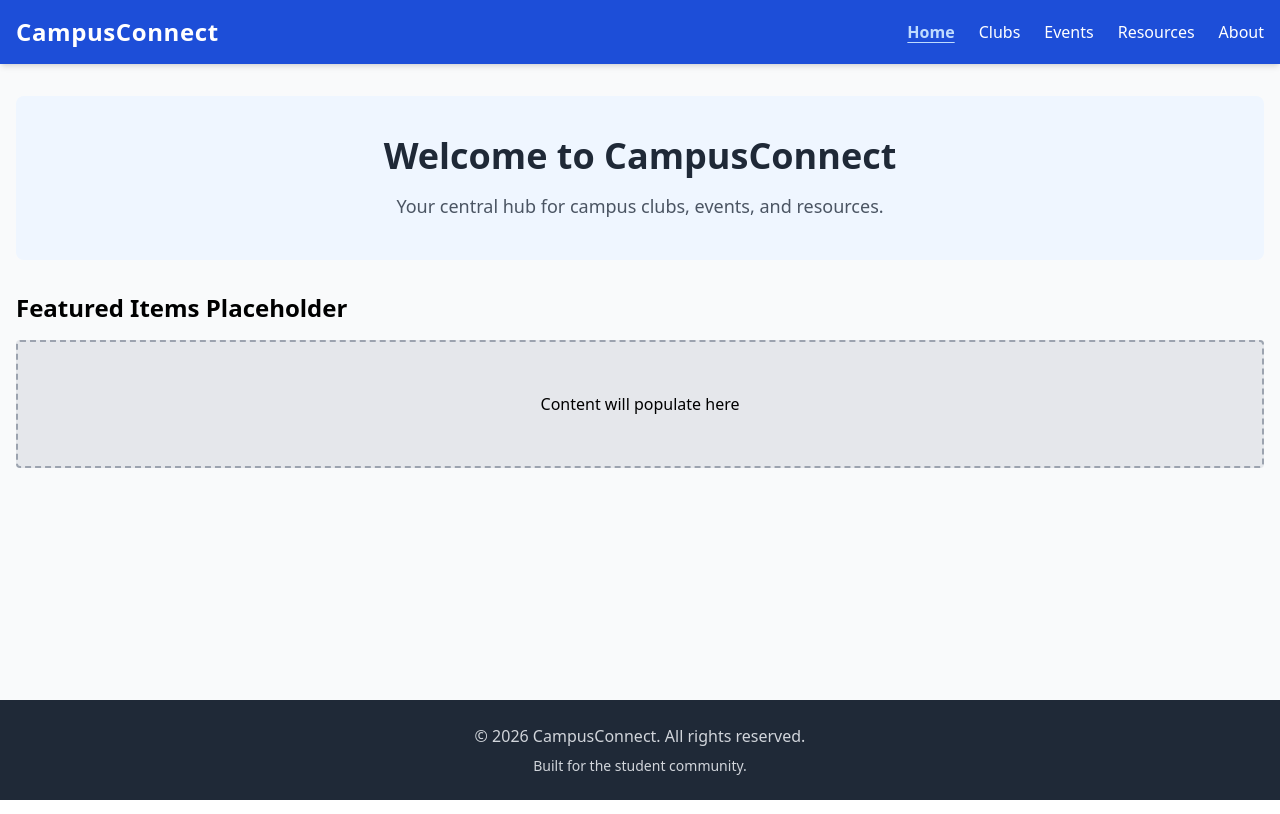
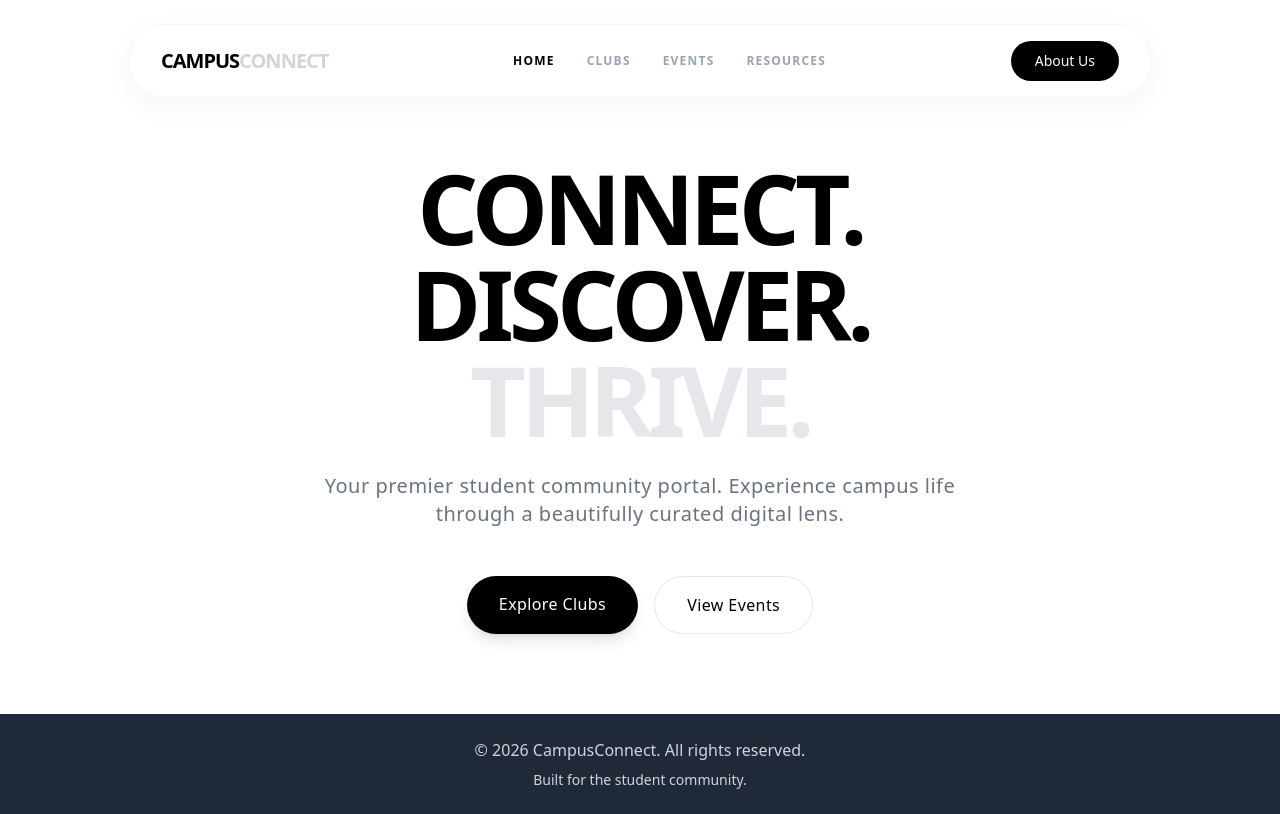
Before and after one commit to Dkidus-star/campus-connect, a React (Vite) app: page / in a window 1280 px wide. Built offline with nearby package versions, Linux system fonts and the light colour scheme.

Commit message:
apply Phenomenon Studio aesthetic to global layout and Home page

```diff
--- a/src/App.jsx
+++ b/src/App.jsx
@@ -2,7 +2,6 @@ import { Routes, Route } from "react-router-dom";
 import Navbar from "./components/Navbar";
 import Footer from "./components/Footer";
 
-// Import Pages
 import Home from "./pages/Home";
 import Clubs from "./pages/Clubs";
 import ClubDetails from "./pages/ClubDetails";
@@ -14,10 +13,12 @@ import NotFound from "./pages/NotFound";
 
 export default function App() {
   return (
-    <div className="flex flex-col min-h-screen bg-gray-50">
+    <div className="flex flex-col min-h-screen bg-white font-sans selection:bg-black selection:text-white">
       <Navbar />
 
-      <main className="flex-grow container mx-auto px-4 py-8">
+      {/* Removed top padding to allow full-screen hero sections */}
+      <main className="flex-grow w-full px-4">
+        <div className="max-w-6xl mx-auto">
           <Routes>
             <Route path="/" element={<Home />} />
             <Route path="/clubs" element={<Clubs />} />
@@ -28,6 +29,7 @@ export default function App() {
             <Route path="/about" element={<About />} />
             <Route path="*" element={<NotFound />} />
           </Routes>
+        </div>
       </main>
 
       <Footer />
--- a/src/components/Navbar.jsx
+++ b/src/components/Navbar.jsx
@@ -1,19 +1,22 @@
 import { Link, NavLink } from "react-router-dom";
 
 export default function Navbar() {
-  // Helper function to apply active styles
   const navLinkClass = ({ isActive }) =>
     isActive
-      ? "text-blue-200 font-bold underline underline-offset-4"
-      : "hover:text-blue-200 transition";
+      ? "text-black font-semibold"
+      : "text-gray-400 hover:text-black transition-colors duration-300";
 
   return (
-    <nav className="bg-blue-700 text-white shadow-md">
-      <div className="container mx-auto px-4 py-4 flex justify-between items-center">
-        <Link to="/" className="text-2xl font-bold tracking-wide">
-          CampusConnect
+    <div className="flex justify-center pt-6 px-4 w-full z-50 absolute top-0">
+      <nav className="bg-white/80 backdrop-blur-md px-8 py-4 rounded-full shadow-[0_8px_30px_rgb(0,0,0,0.04)] border border-gray-100 w-full max-w-5xl flex justify-between items-center">
+        <Link
+          to="/"
+          className="text-xl font-extrabold tracking-tighter text-black"
+        >
+          CAMPUS<span className="text-gray-300">CONNECT</span>
         </Link>
-        <ul className="flex space-x-6 font-medium">
+
+        <ul className="hidden md:flex space-x-8 text-xs uppercase tracking-widest font-bold">
           <li>
             <NavLink to="/" className={navLinkClass}>
               Home
@@ -34,13 +37,15 @@ export default function Navbar() {
               Resources
             </NavLink>
           </li>
-          <li>
-            <NavLink to="/about" className={navLinkClass}>
-              About
-            </NavLink>
-          </li>
         </ul>
-      </div>
-    </nav>
+
+        <Link
+          to="/about"
+          className="bg-black text-white px-6 py-2.5 rounded-full text-sm font-medium hover:bg-gray-800 transition-colors"
+        >
+          About Us
+        </Link>
+      </nav>
+    </div>
   );
 }
--- a/src/pages/Home.jsx
+++ b/src/pages/Home.jsx
@@ -1,22 +1,35 @@
+import { Link } from "react-router-dom";
+
 export default function Home() {
   return (
-    <div className="space-y-8">
-      <section className="text-center py-10 bg-blue-50 rounded-lg">
-        <h1 className="text-4xl font-bold text-gray-800 mb-4">
-          Welcome to CampusConnect
-        </h1>
-        <p className="text-lg text-gray-600">
-          Your central hub for campus clubs, events, and resources.
-        </p>
-      </section>
-      <section>
-        <h2 className="text-2xl font-semibold mb-4">
-          Featured Items Placeholder
-        </h2>
-        <div className="h-32 bg-gray-200 border-2 border-dashed border-gray-400 flex items-center justify-center rounded">
-          Content will populate here
-        </div>
-      </section>
+    <div className="pt-40 pb-20 flex flex-col justify-center items-center text-center min-h-[80vh]">
+      <h1 className="text-6xl md:text-8xl font-black tracking-tighter text-black mb-6 leading-none uppercase">
+        Connect.
+        <br />
+        Discover.
+        <br />
+        <span className="text-gray-200">Thrive.</span>
+      </h1>
+
+      <p className="text-lg md:text-xl text-gray-500 max-w-2xl mb-12 font-light tracking-wide">
+        Your premier student community portal. Experience campus life through a
+        beautifully curated digital lens.
+      </p>
+
+      <div className="flex flex-col sm:flex-row space-y-4 sm:space-y-0 sm:space-x-4">
+        <Link
+          to="/clubs"
+          className="bg-black text-white px-8 py-4 rounded-full font-medium tracking-wide hover:scale-105 transition-transform duration-300 shadow-lg"
+        >
+          Explore Clubs
+        </Link>
+        <Link
+          to="/events"
+          className="bg-white text-black border border-gray-200 px-8 py-4 rounded-full font-medium tracking-wide hover:border-black transition-colors duration-300"
+        >
+          View Events
+        </Link>
+      </div>
     </div>
   );
 }
```
Lines whose indentation alone changed are shown as unchanged.
